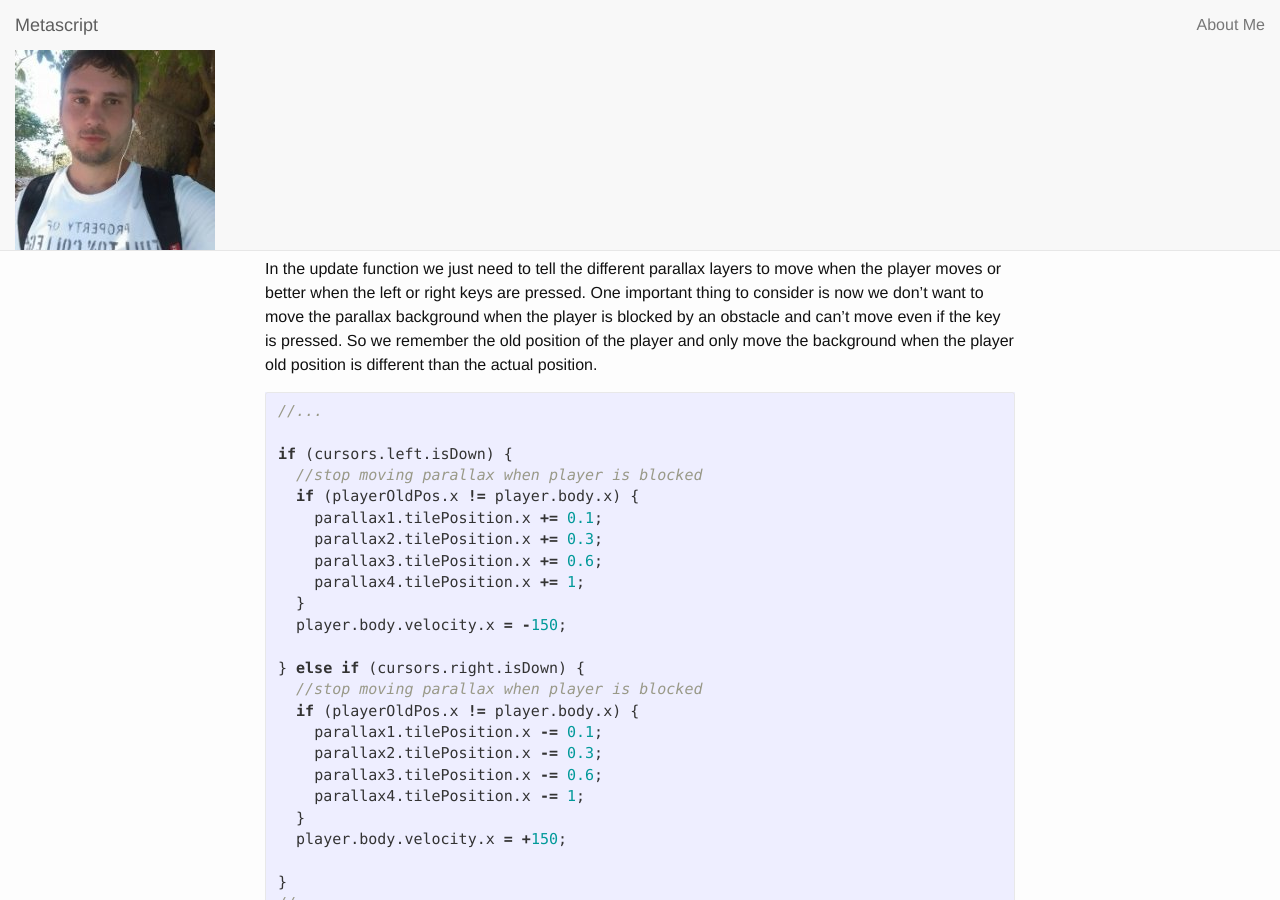
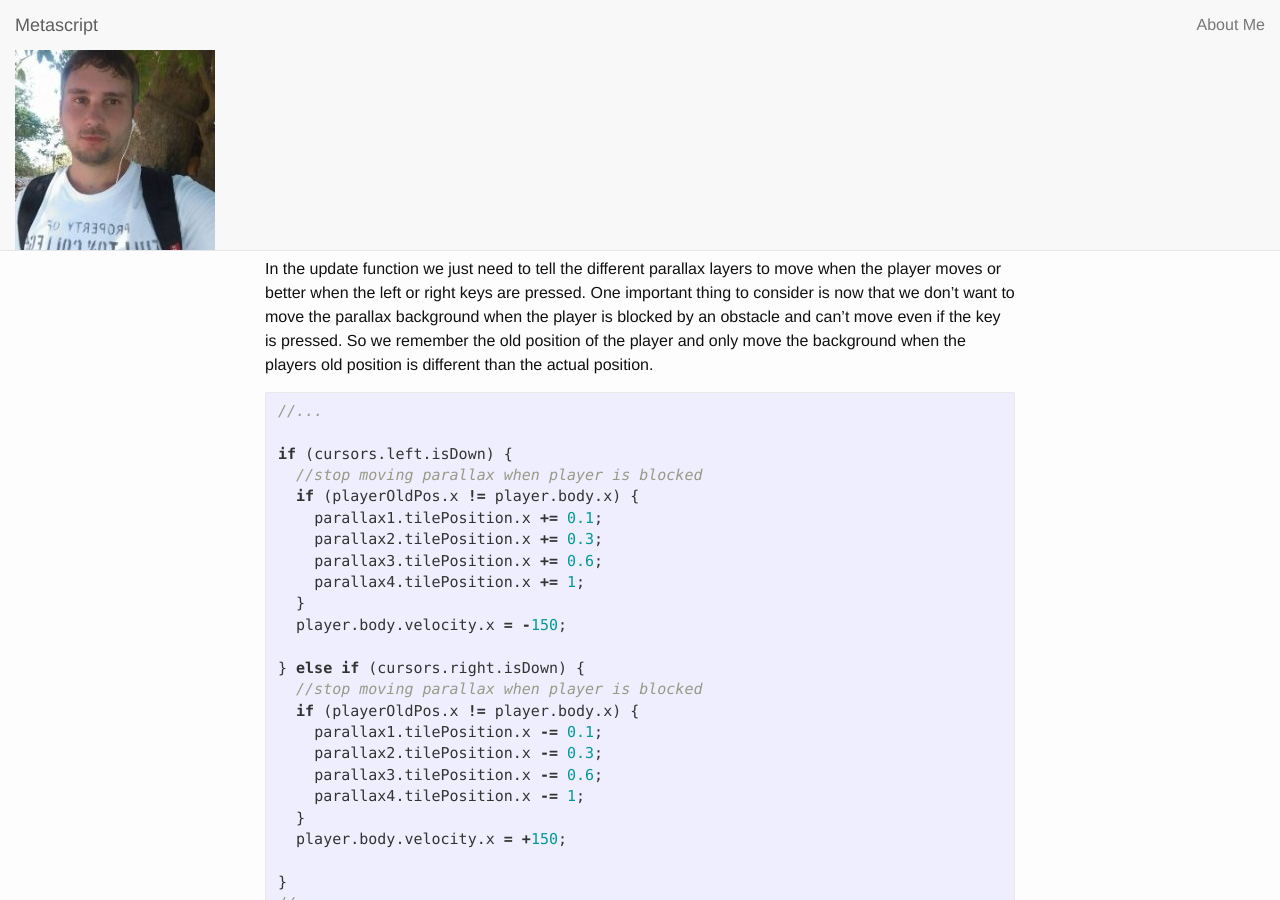
Before and after one commit to Magro28/Magro28.github.io, a Jekyll site: the page built from _posts/2016-05-28-parallax-scrolling-with-phaser.md, in a window 1280 px wide and 900 px high, scrolled down 1250 px. Built offline with Jekyll 4.4.1, drawn with Linux system fonts in a browser that asks for light colours; nearby versions of some CDN libraries.

Commit message:
Fix typos

```diff
--- a/_posts/2016-05-28-parallax-scrolling-with-phaser.md
+++ b/_posts/2016-05-28-parallax-scrolling-with-phaser.md
@@ -76,9 +76,9 @@ to find some free resources.
 
 In the update function we just need to tell the different parallax layers to move when
 the player moves or better when the left or right keys are pressed. One important
-thing to consider is now we don't want to move the parallax background when the
+thing to consider is now that we don't want to move the parallax background when the
 player is blocked by an obstacle and can't move even if the key is pressed. So we
-remember the old position of the player and only move the background when the player
+remember the old position of the player and only move the background when the players
 old position is different than the actual position.
 
 
```
